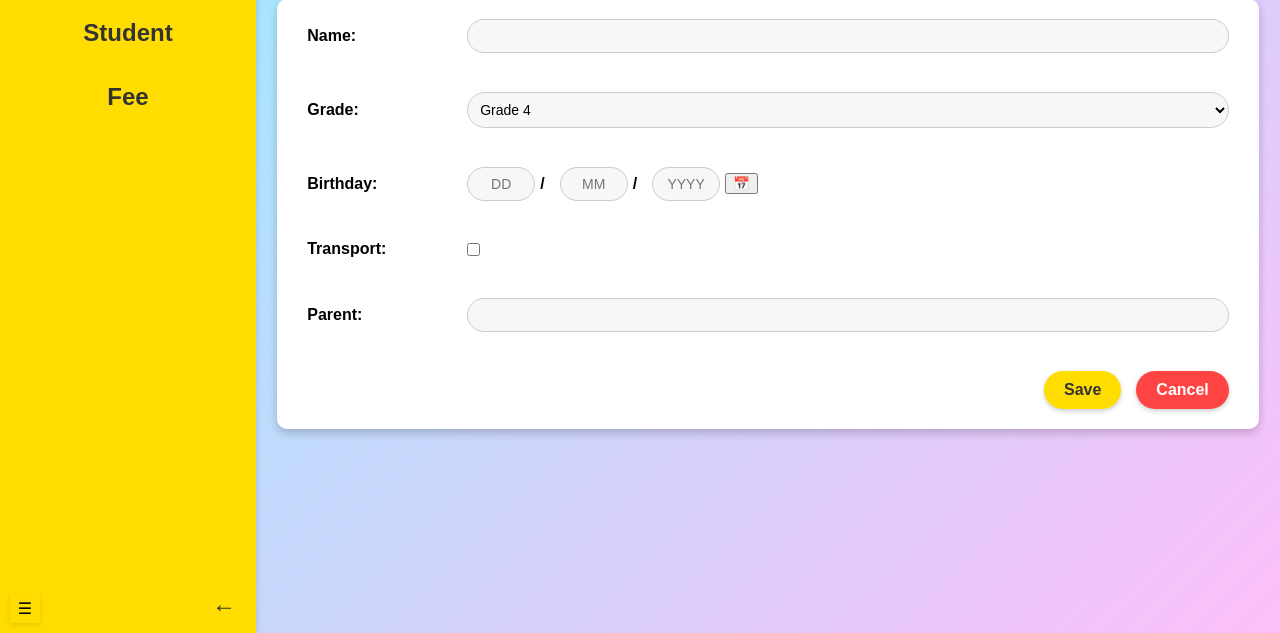
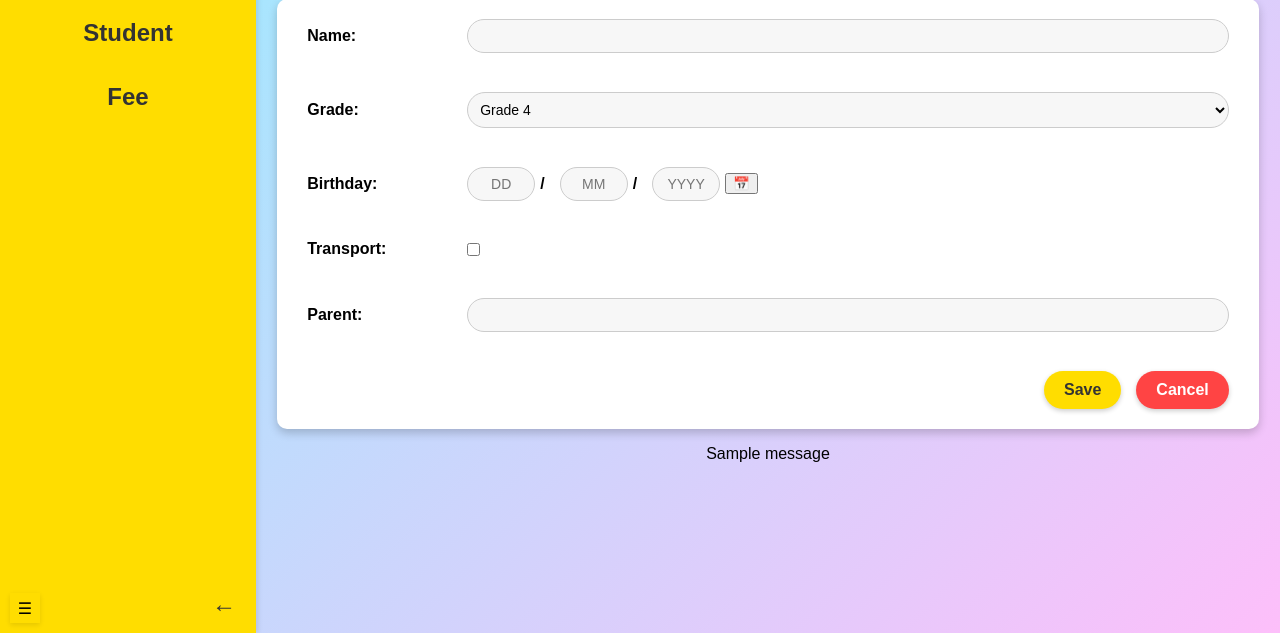
Before and after one commit to Sia139/soft-eng-assig, a Flask app: template templates/addStudent.html in a window 1280 px wide. Shown: the part 167-800 px from the top of the page. Run offline with Flask 3, Linux system fonts and the light colour scheme; the template is opened without the code that fills it, so the values that code supplies are empty; tables that the repository leaves empty hold one stand-in row (values such as "Sample post"); one stand-in notice (Sample message) is shown.

Commit message:
add student use flash

```diff
--- a/static/addStudent.css
+++ b/static/addStudent.css
@@ -452,3 +452,14 @@ input[type="checkbox"] {
 #guardian_results li:hover {
     background-color: #f0f0f0;
 }
+
+.flash-messages-container {
+    height: 50px; /* Fixed height to prevent layout shift */
+    width: 100%;
+    display: flex;
+    flex-direction: column;
+    align-items: center;
+    justify-content: center;
+    margin-bottom: 5px; /* Space between messages and form */
+    border-radius: 50px;
+}
--- a/static/addStudent.js
+++ b/static/addStudent.js
@@ -86,6 +86,10 @@ function updateTime() {
     document.querySelector('.time').textContent = timeString;
 }
 
+function clearForm() {
+    document.querySelector('.form').reset();
+}
+
 // Call the function immediately to set the time when the page loads
 updateTime();
 
--- a/templates/addStudent.html
+++ b/templates/addStudent.html
@@ -94,7 +94,7 @@
                     <div class="form-actions">
                         <button type="submit" class="save-btn">Save</button>
                         <!--<button type="button" class="cancel-btn" onclick="window.location.href='{{ url_for('teacher.viewStudents') }}'">Back</button> -->
-                        <button type="button" class="cancel-btn" onclick="window.location.href='{{ url_for('teacher.addStudent') }}'">Cancel</button>
+                        <button type="button" class="cancel-btn" onclick="clearForm()">Cancel</button>
                     </div>
                 </form>
 
@@ -102,31 +102,22 @@
 
 
             <!-- Flash messages -->
-            <div class="flash-messages-container" style="display: none;">
+            <div class="flash-messages-container">
                 {% with messages = get_flashed_messages(with_categories=true) %}
                     {% if messages %}
                         {% for category, message in messages %}
-                            <div class="flash-message {{ category }}" data-message="{{ message }}"></div>
+                            <div class="alert {{ category }}" style="margin: 0 auto;">{{ message }}</div>
                         {% endfor %}
                     {% endif %}
                 {% endwith %}
             </div>
 
-            <script>
-                // Display flash messages as alerts dynamically
-                document.addEventListener("DOMContentLoaded", () => {
-                    const flashMessages = document.querySelectorAll(".flash-message");
-                    flashMessages.forEach(msg => {
-                        const message = msg.getAttribute("data-message");
-                        alert(message); // Show the message as an alert
-                    });
-                });
-            </script>
-
         </section>
     </div>
+
     <script src="https://code.jquery.com/jquery-3.6.0.min.js"></script>
     <script src="{{ url_for('static', filename='addStudent.js') }}"></script>
     <script src="{{ url_for('static', filename='js/script.js') }}"></script>
+
 </body>
 </html>
```
Also changed, not shown: instance/kindergarten.db.
